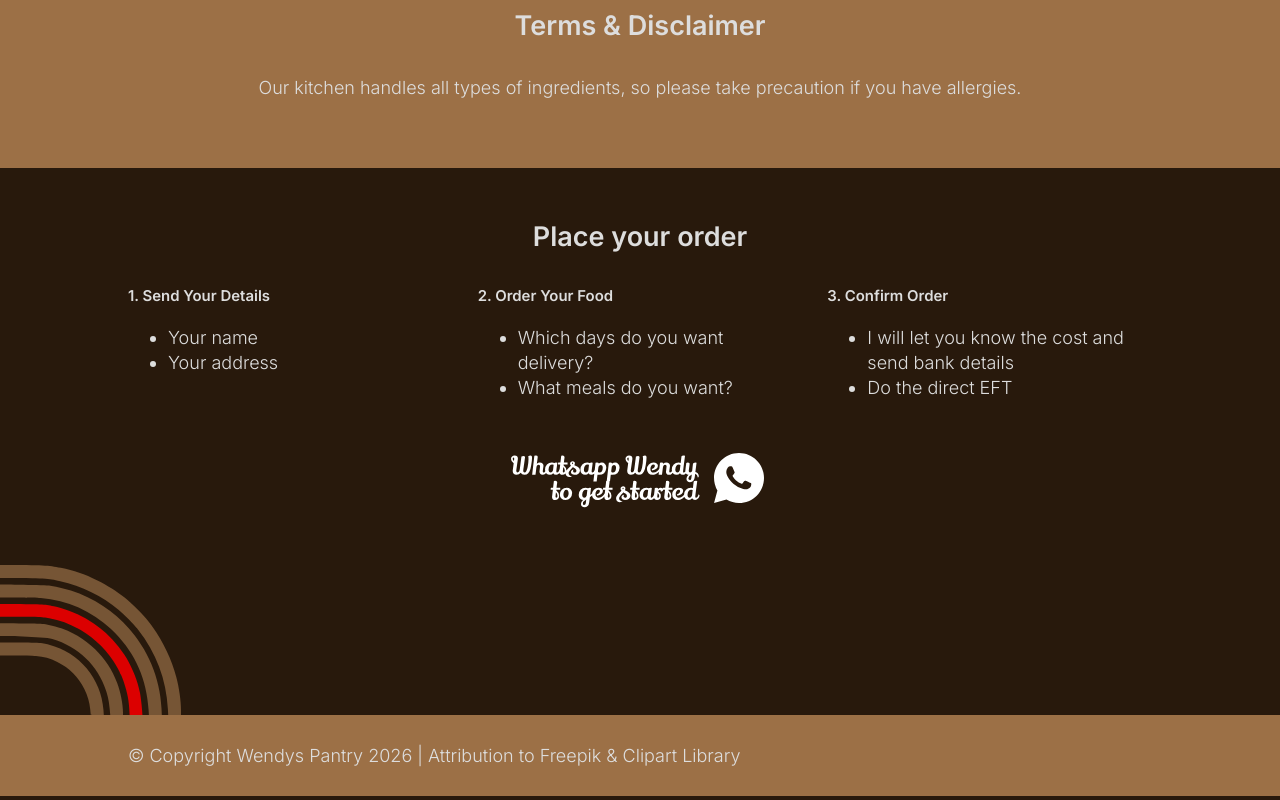
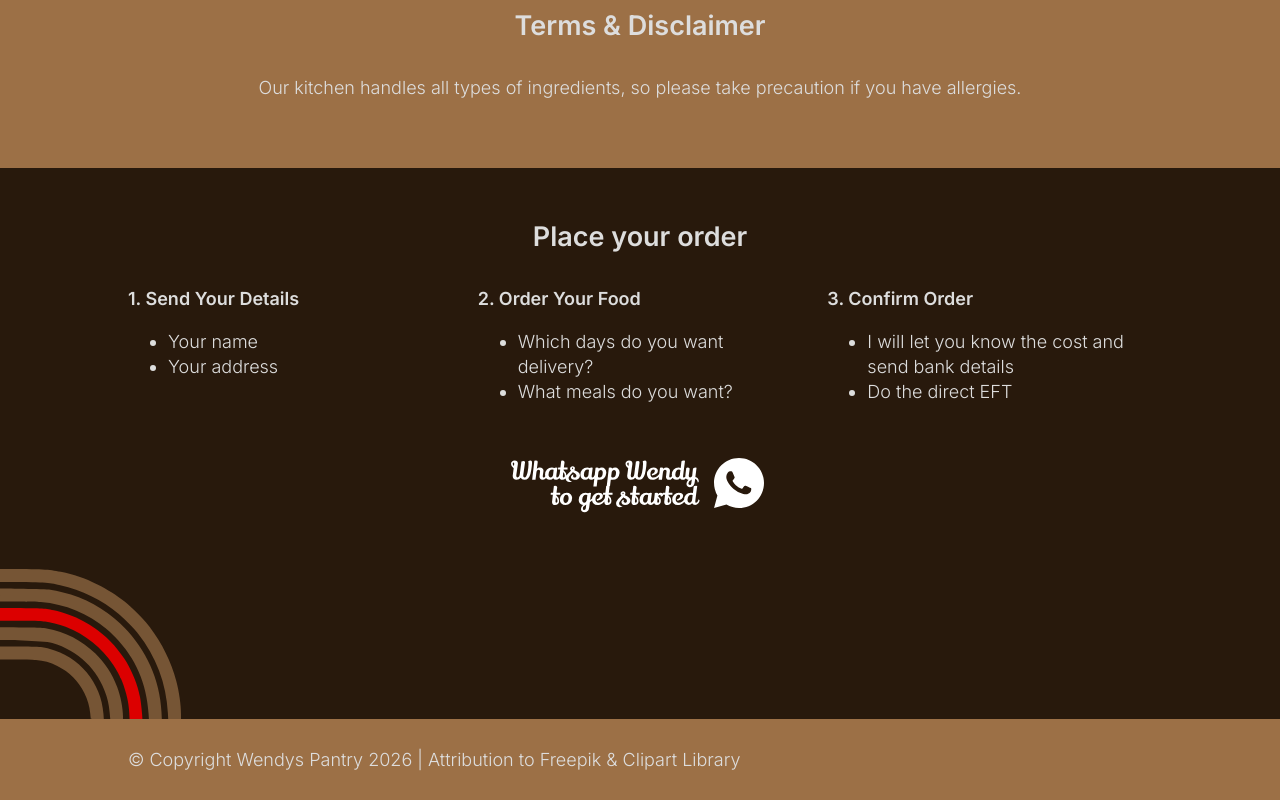
Before and after one commit to elfynity/wendys-pantry, a Next.js app: page / in a window 1280 px wide. Shown: the part 1659-2459 px from the top of the page. Built offline with nearby package versions, Linux system fonts and the light colour scheme.

Commit message:
changed font size

```diff
--- a/components/Boxes.jsx
+++ b/components/Boxes.jsx
@@ -6,7 +6,7 @@ const Box = ({children, title, price=""}) => {
 return(
   <>
   <div className="box">
-    <h5>{title}</h5>
+    <h4>{title}</h4>
     {children}
     {price && <p className="headingP" >{price}</p>}
   </div>
```
